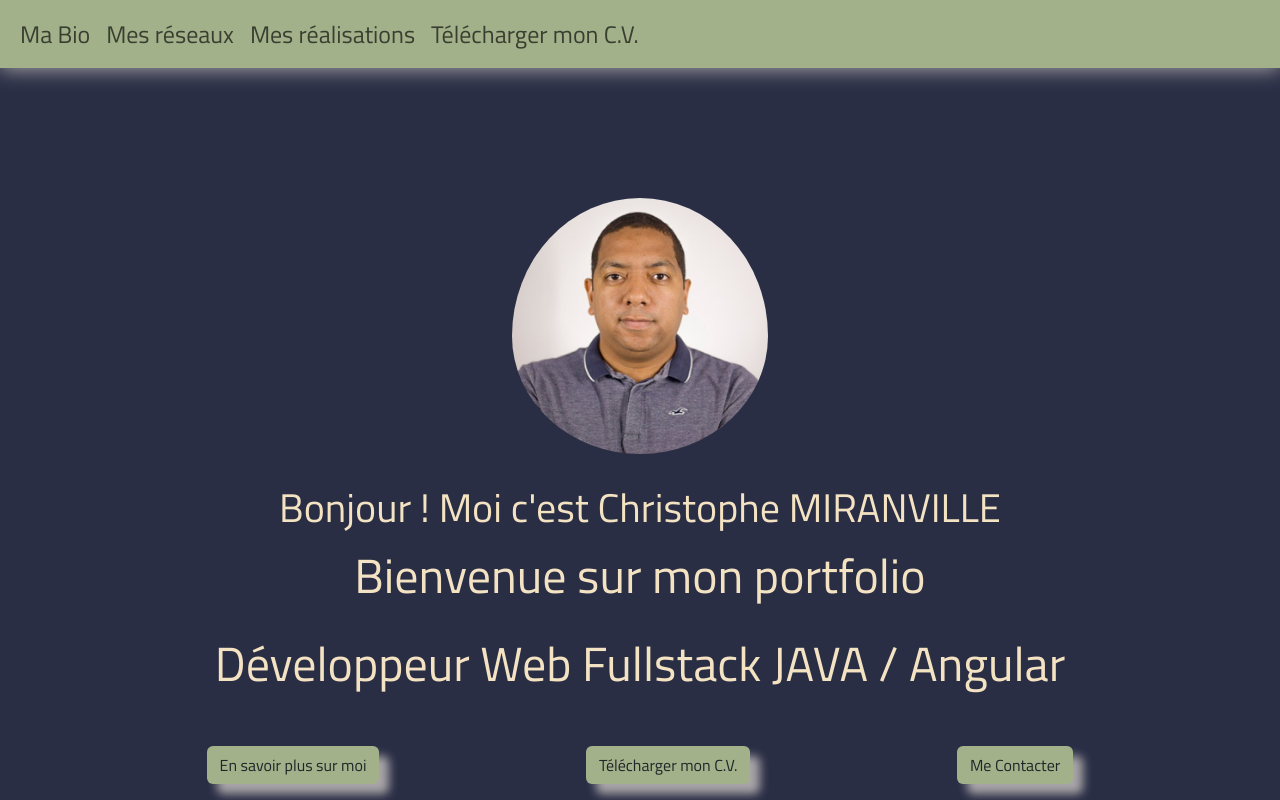
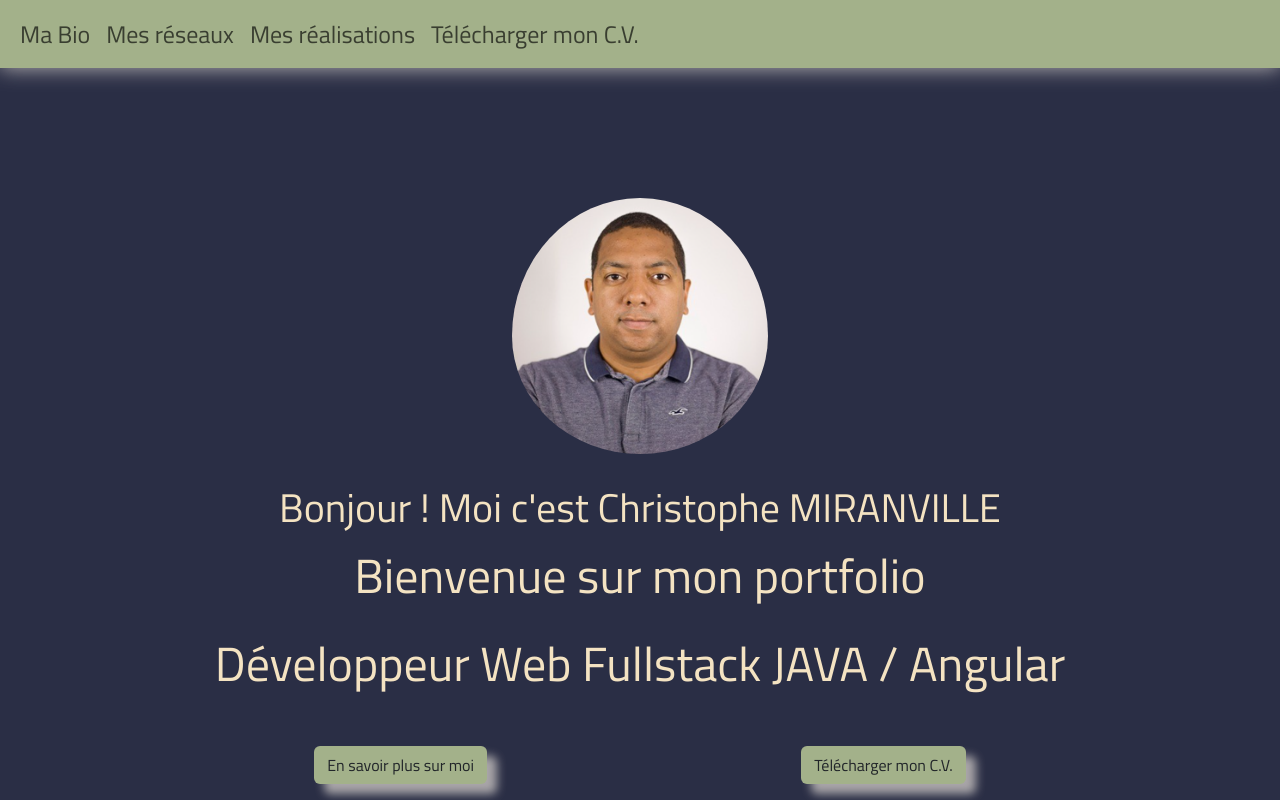
Before and after one commit to Christophe-miranville/Portfolio_dev_java, a plain HTML site: page index.html in a window 1280 px wide. Shown: the top 800 px of the page. Drawn offline with nearby package versions, Linux system fonts and the light colour scheme.

Commit message:
commit local house

```diff
--- a/index.html
+++ b/index.html
@@ -90,9 +90,9 @@
             <!-- <button type="button" class="btn" id="btn_green">Téléchargez mon C.V. (btn)</button> -->
             <a class="btn ddl" id="btn_green" target="_blank" href="img\CV MIRANVILLE CHRISTOPHE DEV Java.pdf"
                 download="CV MIRANVILLE CHRISTOPHE DEV Java.pdf"> Télécharger mon C.V.</a>
-            <a href="mailto:christophe.miranville@laposte.net" class="btn " alt="send_me_a_mail" id="btn_green"
+            <!-- <a href="mailto:christophe.miranville@laposte.net" class="btn " alt="send_me_a_mail" id="btn_green"
                 target="_blank" rel="noreferrer">
-                Me Contacter </a>
+                Me Contacter </a> -->
         </div>
         <div class="socials" id="socials">
             <div>
```
